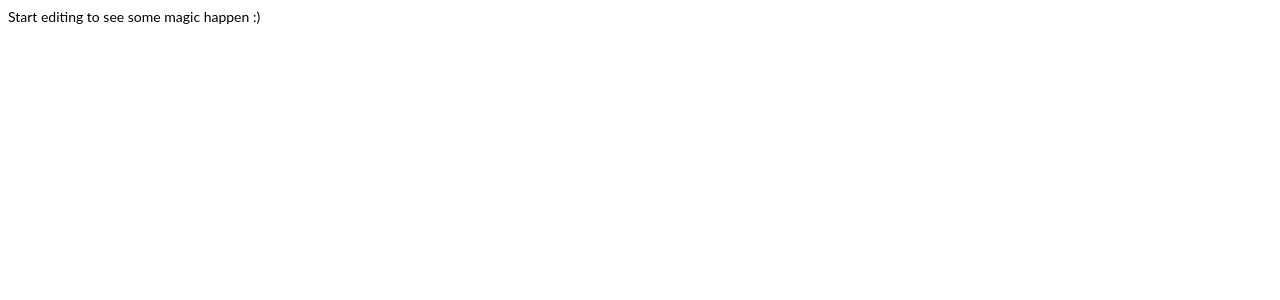
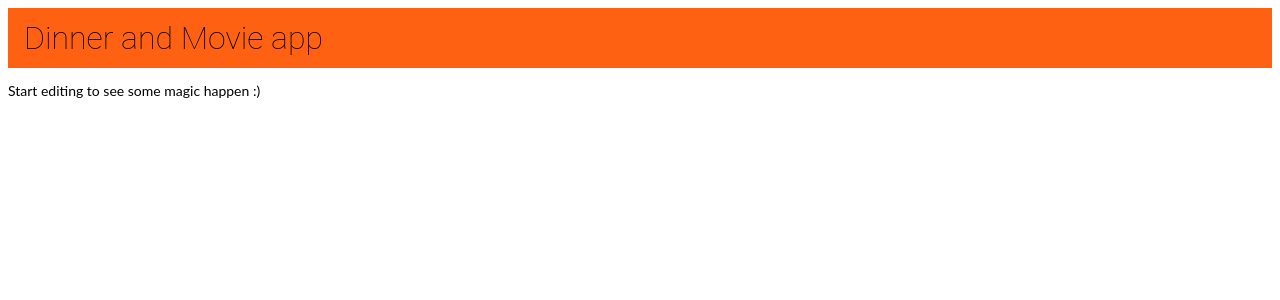
Before and after one commit to KadeS04/Dama, an Angular app: page / in a window 1280 px wide. Shown: the top 300 px of the page. Built offline with nearby package versions, Linux system fonts and the light colour scheme.

Commit message:
3 files modified

```diff
--- a/src/app/app.component.html
+++ b/src/app/app.component.html
@@ -1,3 +1,4 @@
+<app-top-bar></app-top-bar>
 <p>
   Start editing to see some magic happen :)
 </p>
--- a/src/app/top-bar/top-bar.component.html
+++ b/src/app/top-bar/top-bar.component.html
@@ -1,3 +1 @@
-<p>
-top-bar works!
-</p>
+<h1>Dinner and Movie app</h1>
--- a/src/styles.css
+++ b/src/styles.css
@@ -104,7 +104,7 @@ label {
 
 app-top-bar {
   width: 100%;
-  height: 68px;
+  height: 60px;
   background-color: #ff6112;
   padding: 16px;
   display: flex;
```
